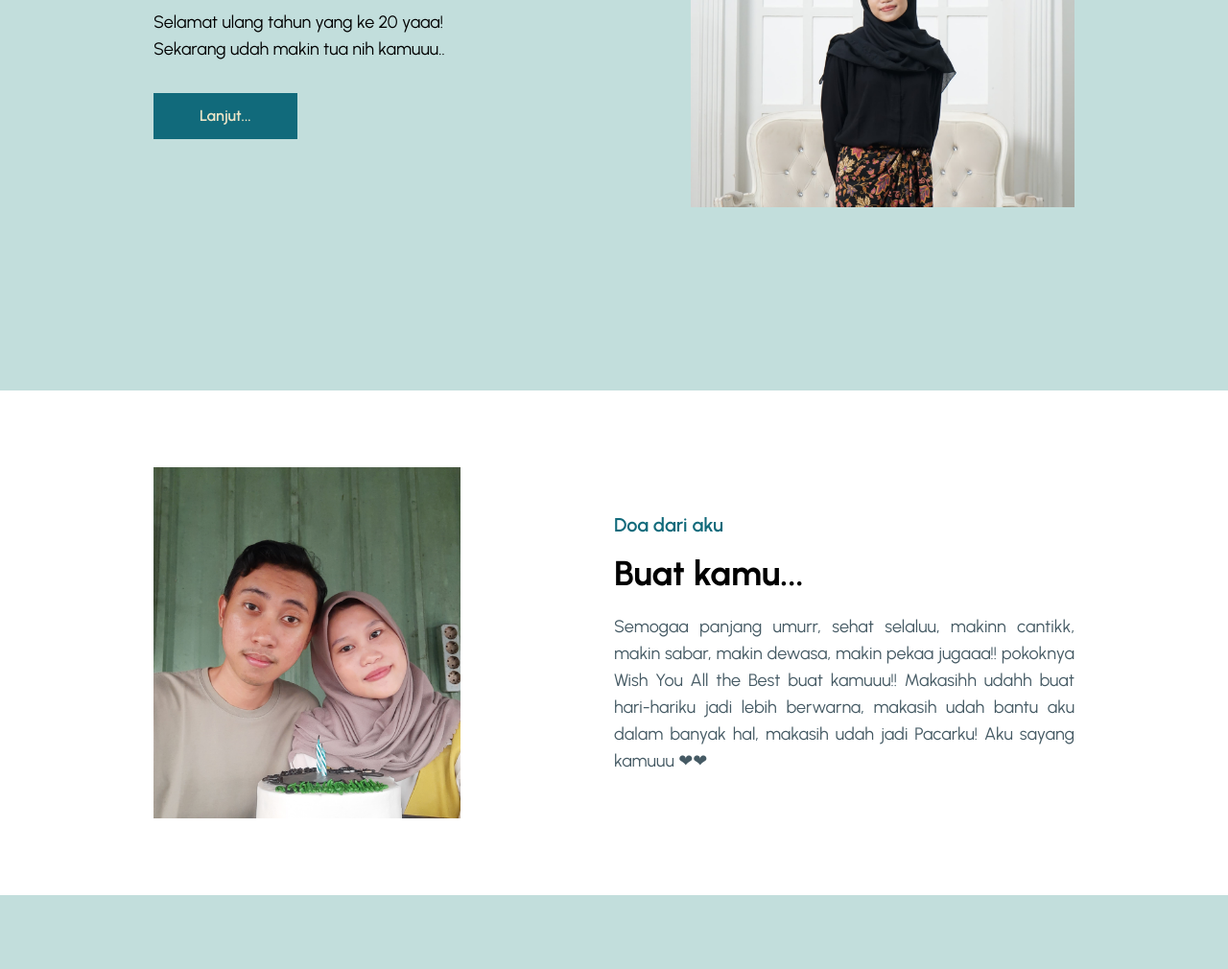
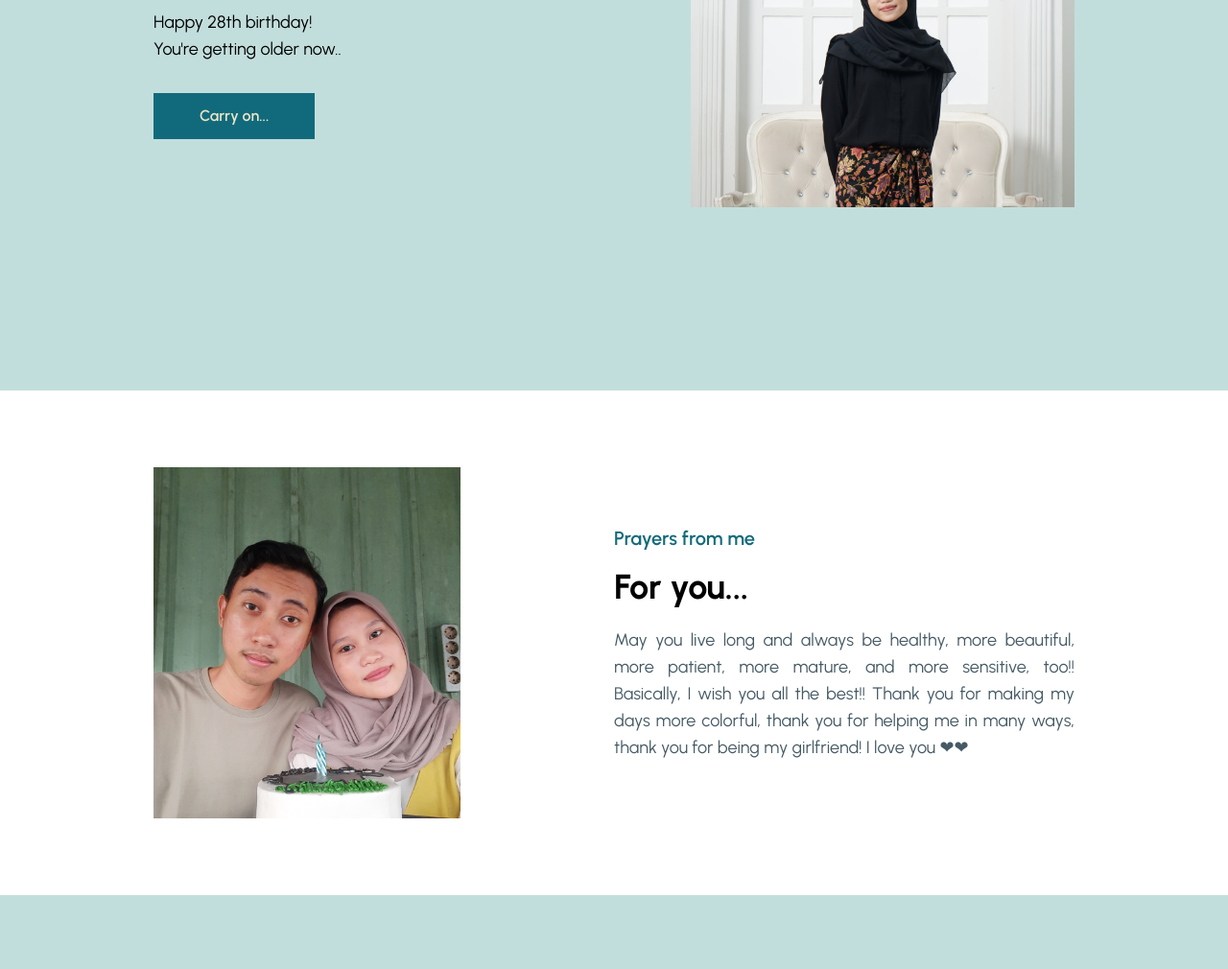
Before and after one commit to PIYUSHRAJ24/HappyBirthday, a website: page index.html in a window 1280 px wide. Shown: the part 393-1403 px from the top of the page at 96% size. Drawn offline with nearby package versions, Linux system fonts and the light colour scheme.

Commit message:
Update index.html

```diff
--- a/index.html
+++ b/index.html
@@ -20,15 +20,15 @@
                     class="lg:w-9/12 w-full mx-auto lg:mt-6 lg:space-x-3 flex flex-col lg:flex-row justify-between items-center text-center lg:text-left">
                         <aside class="lg:w-6/12 w-10/12 text-black">
                             <h1 class="font-semibold leading-relaxed text-xl text-[#116A7B] mb-2">Happy Birtday!</h1>
-                            <h1 class="text-4xl font-bold lg:leading-relaxed mb-4">Lintang Suryaningrum</h1>
-                            <p class="text-lg mt-2 mb-8 lg:pr-8 pr-0">Selamat ulang tahun yang ke 20 yaaa! <br>
-                                Sekarang udah makin tua nih kamuuu..
+                            <h1 class="text-4xl font-bold lg:leading-relaxed mb-4">The Sunshine Star</h1>
+                            <p class="text-lg mt-2 mb-8 lg:pr-8 pr-0">Happy 28th birthday! <br>
+                                You're getting older now..
                             </p>
                             <div
                                 class="flex flex-col lg:flex-row lg:space-x-8 space-y-4 lg:space-y-0 items-center mb-6 lg:mb-0">
                                 <a href="#doa"
                                     class="px-12 py-3 mb-6 lg:mb-0 bg-[#116A7B] border-[#116A7B] text-[#ECE5C7] hover:bg-slate-800 hover:text-white transition duration-300 ease-in-out font-semibold"
-                                >Lanjut...</a>
+                                >Carry on...</a>
                             </div>
                         </aside>
                         <img src="./image/1.png" alt="HeroImage" class="lg:w-5/12 w-11/12">
@@ -41,12 +41,12 @@
                 class="lg:w-9/12 w-full mx-auto flex flex-col lg:flex-row justify-between items-center lg:py-20 py-10 lg:space-x-3">
                 <img src="./image/2.png" class="lg:w-4/12 w-11/12 mt-3 lg:mt-0" alt="Us Image">
                 <aside class="lg:w-6/12 w-11/12 lg:mt-0 mt-3">
-                    <h2 class="text-xl font-semibold text-[#116A7B]">Doa dari aku</h2>
+                    <h2 class="text-xl font-semibold text-[#116A7B]">Prayers from me</h2>
                     <h1 class="text-4xl font-bold leading-relaxed lg:mt-2 lg:mb-3">
-                        Buat kamu...
+                        For you...
                     </h1>
                     <p class="text-[#455A64] text-justify text-lg">
-                        Semogaa panjang umurr, sehat selaluu, makinn cantikk, makin sabar, makin dewasa, makin pekaa jugaaa!! pokoknya Wish You All the Best buat kamuuu!! Makasihh udahh buat hari-hariku jadi lebih berwarna, makasih udah bantu aku dalam banyak hal, makasih udah jadi Pacarku! Aku sayang kamuuu ❤❤
+                        May you live long and always be healthy, more beautiful, more patient, more mature, and more sensitive, too!! Basically, I wish you all the best!! Thank you for making my days more colorful, thank you for helping me in many ways, thank you for being my girlfriend! I love you ❤❤
                     </p>
                 </aside>
             </section>
@@ -56,7 +56,7 @@
             <section id="us" class="w-full bg-[#C2DEDC] justify-center text-center py-20">
                 <div class="w-11/12 lg:w-9/12 mx-auto">
                     <h1 class="font-semibold leading-relaxed text-[#116A7B] text-xl">Memories</h1>
-                    <h1 class="text-4xl font-extrabold leading-relaxed">Foto-foto kamu</h1>
+                    <h1 class="text-4xl font-extrabold leading-relaxed">Your photos</h1>
 
                     <div class="lg:w-full w-11/12 mx-auto">
                         <div class="owl-carousel owl-theme">
@@ -139,7 +139,7 @@
             <footer id="footer" class="w-full mx-auto pb-6">
                 <div class="lg:w-10/12 w-11/12 mx-auto">
                     <hr class="mt-8 border-black/30">
-                    <p class="mt-2 lg:text-center">Copyright &copy; 2024. Made with ❤ by Rizfan Herlaya</p>
+                    <p class="mt-2 lg:text-center">Copyright &copy; 2025. Made with ❤ by Piyush Raj</p>
                 </div>
 
             </footer>
```
